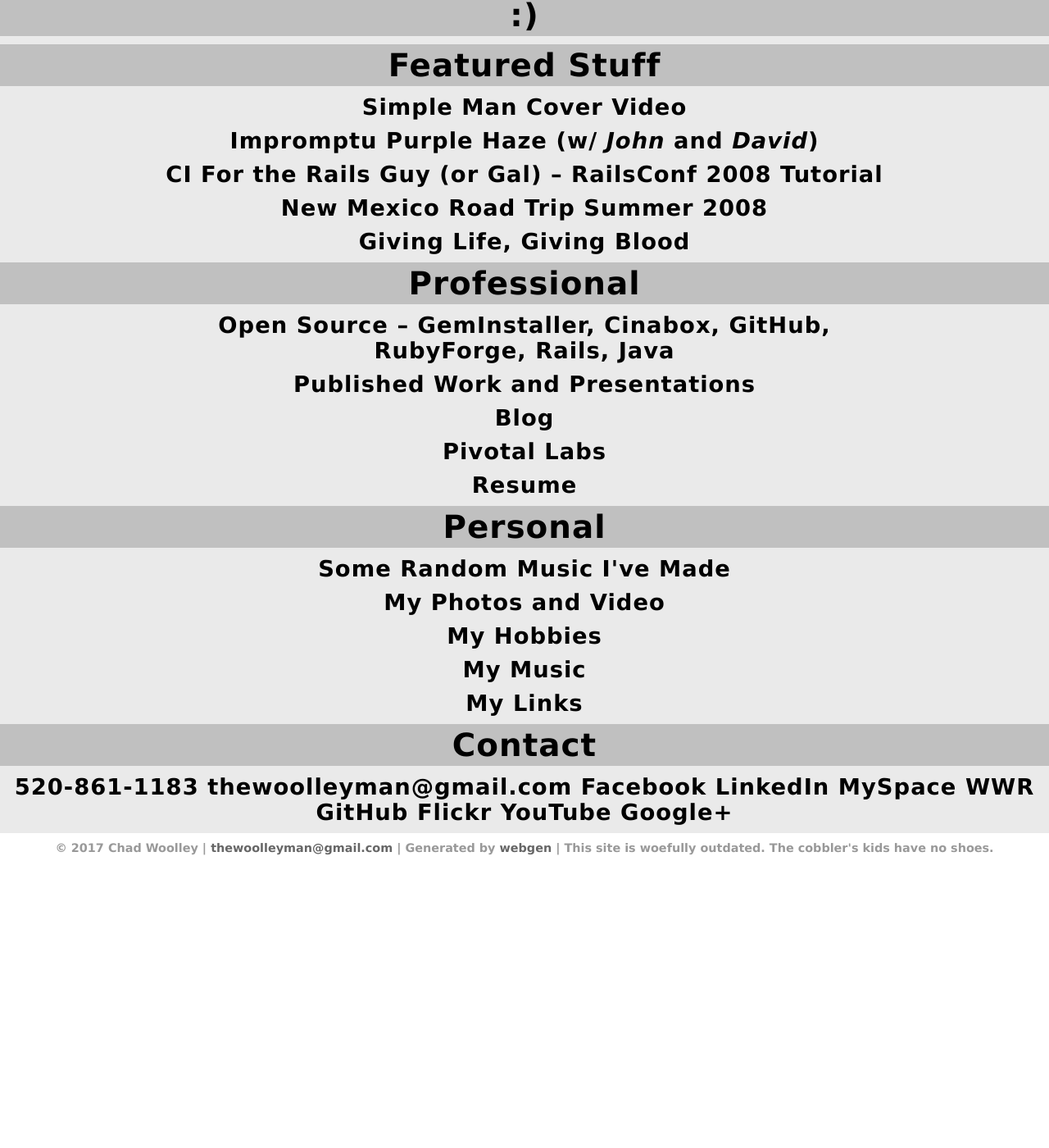
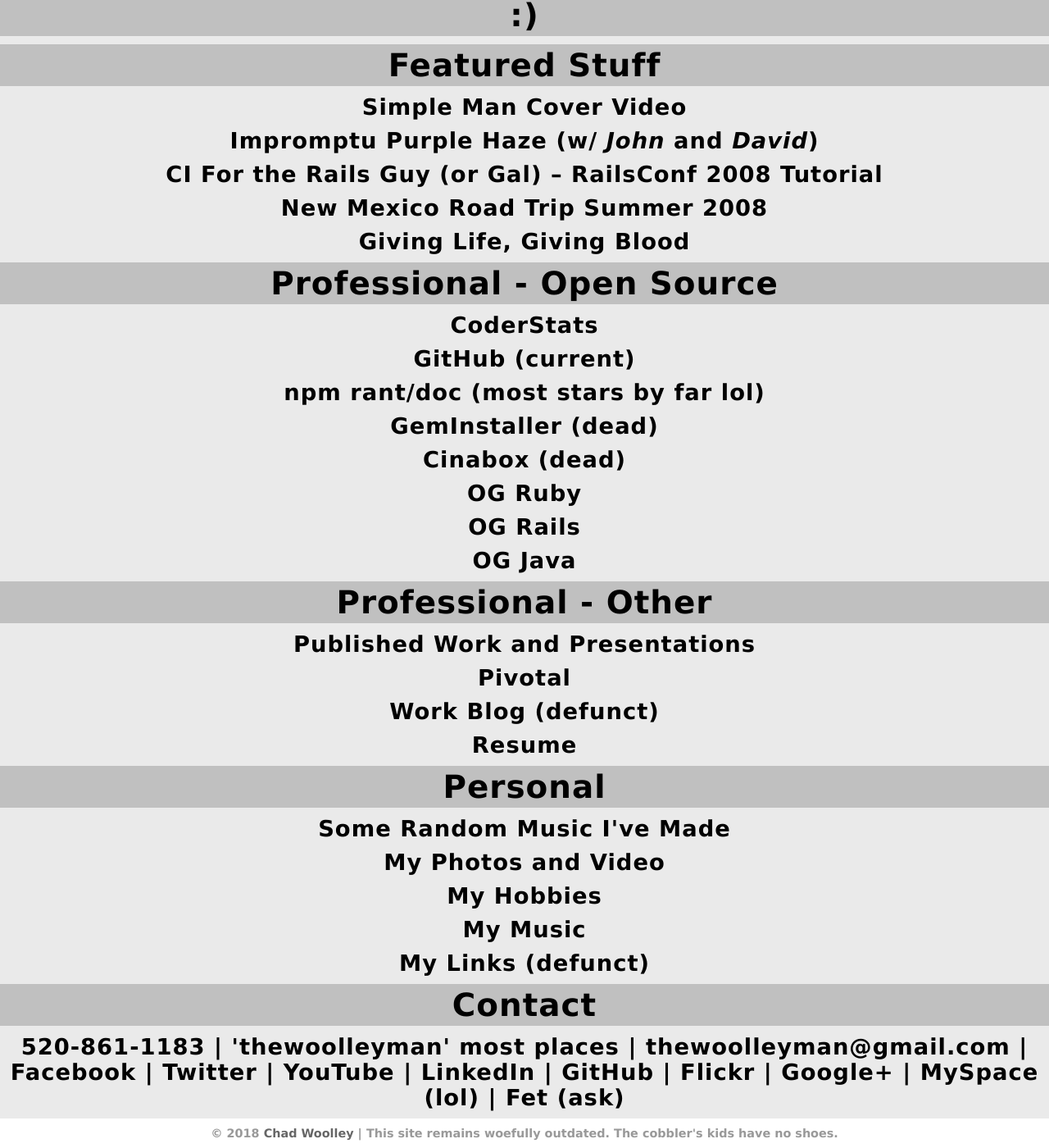
Before and after one commit to thewoolleyman/thewoolleyman, a Jekyll site: the page index.html, which Jekyll copies as it is, in a window 1280 px wide and 1400 px high, scrolled down 131 px. Shown: the whole window at 82% size. Built offline with Jekyll 4.4.1, drawn with Linux system fonts in a browser that asks for light colours; before the commit the page ends 1183 px from its top, so only the background shows below that.

Commit message:
OK maybe I update it sometimes

```diff
--- a/index.html
+++ b/index.html
@@ -37,30 +37,62 @@
 <h2><a href="http://en.oreilly.com/rails2008/public/schedule/detail/2072">CI For the Rails Guy (or Gal) &#8211; RailsConf 2008 Tutorial</a></h2>
 <h2><a href="new_mexico_road_trip_summer_2008.html" title="Me and Bubba in Gods Country!">New Mexico Road Trip Summer 2008</a></h2>
 <h2><a href="http://flickr.com/photos/thewoolleyman/sets/72157608048381541" title="Dont be a wimp, give blood!">Giving Life, Giving Blood</a></h2>
-<h1>Professional</h1>
-<h2>Open Source &#8211; <a href="https://rubygems.org/gems/geminstaller">GemInstaller</a>, <a href="http://github.com/thewoolleyman/cinabox/tree/master/README.txt">Cinabox</a>, <a href="http://github.com/thewoolleyman">GitHub</a>, <br />
-<a href="http://rubyforge.org/users/thewoolleyman">RubyForge</a>, <a href="http://www.workingwithrails.com/hackfest/17-monthly-november-2-7">Rails</a>, <a href="http://sourceforge.net/users/thewoolleyman">Java</a></h2>
+<h1>Professional - Open Source</h1>
+<h2>
+  <a href="http://coderstats.net/github/#thewoolleyman">CoderStats</a>
+</h2>
+<h2>
+  <a href="http://github.com/thewoolleyman">GitHub (current)</a>
+</h2>
+<h2>
+  <a href="https://github.com/thewoolleyman/npm-shrinkwrap-helper">npm rant/doc (most stars by far lol)</a>
+</h2>
+<h2>
+  <a href="https://rubygems.org/gems/geminstaller">GemInstaller (dead)</a>
+</h2>
+<h2>
+  <a href="http://github.com/thewoolleyman/cinabox">Cinabox (dead)</a>
+</h2>
+<h2>
+  <a href="https://web.archive.org/web/20140515192140/http://rubyforge.org/users/thewoolleyman">OG Ruby</a>
+</h2>
+<h2>
+  <a href="https://github.com/rails/rails/commit/4249ffe2498e9a77242205f95245ba1fcca92732#diff-b7d127cd0ab0ef9eb71ec32f6c9a1e90R3">OG Rails</a>
+</h2>
+<h2>
+  <a href="http://sourceforge.net/users/thewoolleyman">OG Java</a>
+</h2>
+<h1>Professional - Other</h1>
 <h2><a href="published_work/index.html">Published Work and Presentations</a></h2>
-<h2><a href="https://content.pivotal.io/authors/chad-woolley" title="At pivotallabs.com">Blog</a></h2>
-<h2><a href="http://pivotallabs.com" title="Where I Work.  They Get It.">Pivotal Labs</a></h2>
+<h2><a href="http://pivotal.io" title="Where I Work.">Pivotal</a></h2>
+<h2><a href="https://content.pivotal.io/authors/chad-woolley" title="At pivotallabs.com">Work Blog (defunct)</a></h2>
 <h2><a href="resume/resume_woolley.html" title="Not up to date">Resume</a></h2>
 <h1>Personal</h1>
 <h2><a href="music">Some Random Music I've Made</a></h2>
 <h2><a href="pics/index.html" title="are you &lt;span class=&quot;caps&quot;&gt;SURE&lt;/span&gt; you want to see these???">My Photos and Video</a></h2>
 <h2><a href="hobbies/index.html" title="&lt;span class=&quot;caps&quot;&gt;OTHER&lt;/span&gt; than hacking">My Hobbies</a></h2>
 <h2><a href="hobbies/music.html" title="Random raw snippets of me playing the same 5 riffs over and over">My Music</a></h2>
-<h2><a href="http://del.icio.us/thewoolleyman" title="Stuff I find&amp;#8230; interesting.">My Links</a></h2>
+<h2><a href="http://del.icio.us/thewoolleyman" title="Stuff I find&amp;#8230; interesting.">My Links</a> (defunct)</h2>
 <h1>Contact</h1>
-<h2>520-861-1183 <a href="mailto:thewoolleyman@gmail.com">thewoolleyman@gmail.com</a> <a href="http://www.facebook.com/profile.php?id=650387937">Facebook</a> <a href="http://www.linkedin.com/pub/dir/chad/woolley">LinkedIn</a> <a href="http://www.myspace.com/thewoolleyman">MySpace</a> <a href="http://www.workingwithrails.com/person/8453-chad-woolley"><span class="caps">WWR</span></a> <a href="http://github.com/thewoolleyman">GitHub</a> <a href="http://www.flickr.com/thewoolleyman">Flickr</a> <a href="http://www.youtube.com/thewoolleyman">YouTube</a> <a href="https://plus.google.com/104892906930833063623">Google+</a></h2>
-      </div>
-
-    </div>
+<h2>
+  520-861-1183 | 'thewoolleyman' most places |
+  <a href="mailto:thewoolleyman@gmail.com">thewoolleyman@gmail.com</a> |
+  <a href="http://www.facebook.com/thewoolleyman">Facebook</a> |
+  <a href="http://www.twitter.com/thewoolleyman">Twitter</a> |
+  <a href="http://www.youtube.com/thewoolleyman">YouTube</a> |
+  <a href="http://www.linkedin.com/pub/dir/chad/woolley">LinkedIn</a> |
+  <a href="http://github.com/thewoolleyman">GitHub</a> |
+  <a href="http://www.flickr.com/thewoolleyman">Flickr</a> |
+  <a href="https://plus.google.com/104892906930833063623">Google+</a> |
+  <a href="http://www.myspace.com/thewoolleyman">MySpace (lol)</a> |
+  Fet (ask)
+</h2>
+</div>
+</div>
 
     <div id="footer">
-      &copy; 2017 Chad Woolley |
-      <a href="mailto:thewoolleyman@gmail.com">thewoolleyman@gmail.com</a> |
-      Generated by <a href="http://webgen.rubyforge.org">webgen</a> |
-      This site is woefully outdated.  The cobbler's kids have no shoes.
+      &copy; 2018 <a href="mailto:thewoolleyman@gmail.com">Chad Woolley</a> |
+      This site remains woefully outdated. The cobbler's kids have no shoes.
     <script src="http://www.google-analytics.com/urchin.js" type="text/javascript">
 </script>
 <script type="text/javascript">
```
